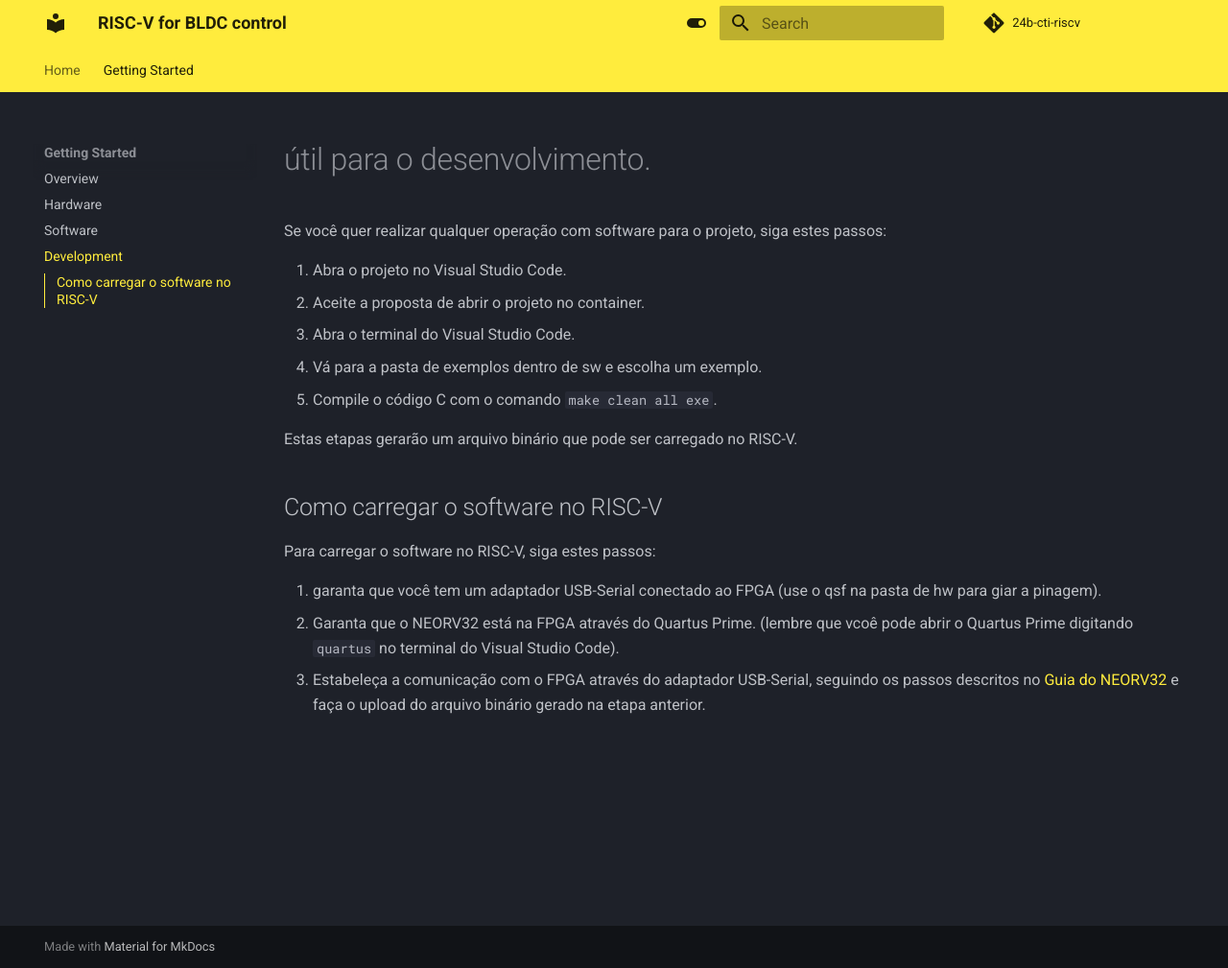
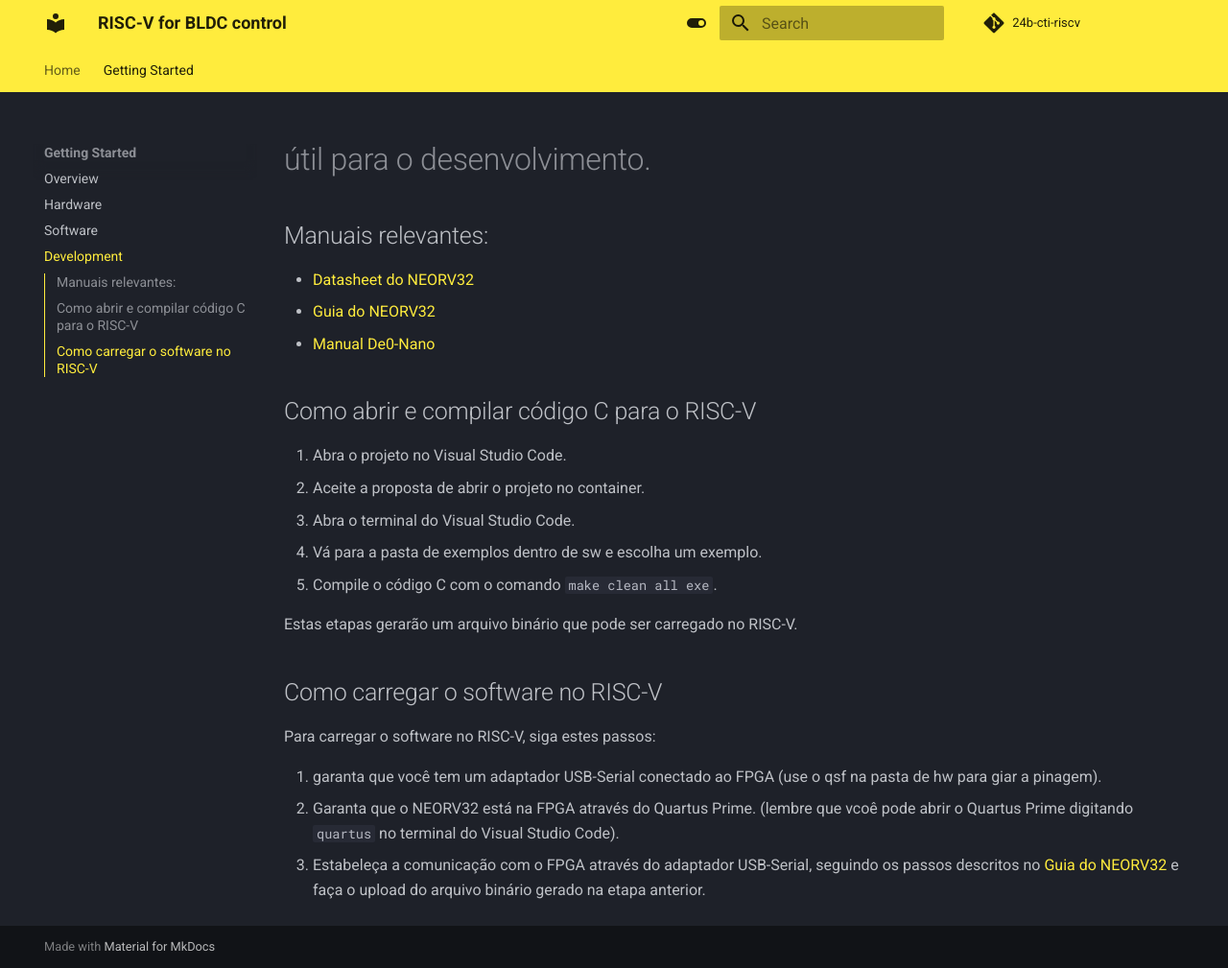
Before and after one commit to pfeinsper/24b-cti-riscv, an MkDocs documentation site: the page built from docs/getting-started/development.md, in a window 1280 px wide and 1009 px high. Shown: the whole window at 96% size. Built offline with MkDocs 1.6.1 and Material for MkDocs 9.7.7, drawn with Linux system fonts in a browser that asks for light colours; comment, search, counter and statistics services are not loaded.

Commit message:
Add the nano user guide.

```diff
--- a/docs/getting-started/development.md
+++ b/docs/getting-started/development.md
@@ -1,6 +1,12 @@
 # útil para o desenvolvimento.
 
-Se você quer realizar qualquer operação com software para o projeto, siga estes passos:
+## Manuais relevantes:
+
+- [Datasheet do NEORV32](https://stnolting.github.io/neorv32/)
+- [Guia do NEORV32](https://stnolting.github.io/neorv32/ug/)
+- [Manual De0-Nano](../util/DE0_Nano_User_Manual.pdf)
+
+## Como abrir e compilar código C para o RISC-V
 
 1. Abra o projeto no Visual Studio Code.
 2. Aceite a proposta de abrir o projeto no container.
```
Also changed, not shown: 1 other file.
